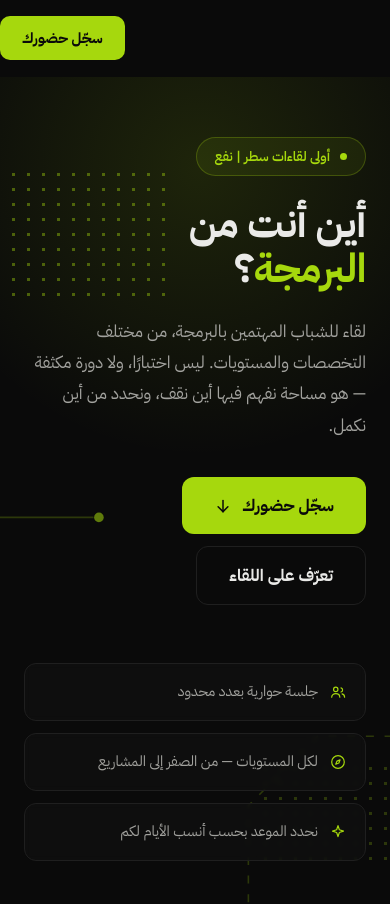
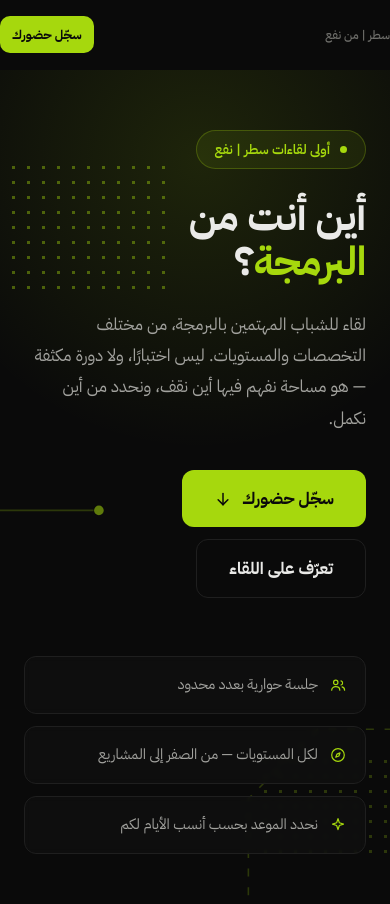
Before and after one commit to AboodAlkhaldi/khat, a Next.js app: page / in a window 390 px wide. Shown: the top 904 px of the page. Built offline with nearby package versions, Linux system fonts and the light colour scheme.

Commit message:
edit the gap at the header

```diff
--- a/app/globals.css
+++ b/app/globals.css
@@ -157,6 +157,7 @@ p {
   display: flex;
   align-items: center;
   justify-content: space-between;
+  gap: 16px;
   padding: 16px 0;
 }
 
@@ -164,6 +165,8 @@ p {
   display: flex;
   align-items: center;
   gap: 14px;
+  flex: 1;
+  min-width: 0;
 }
 
 .brand-name {
@@ -172,12 +175,7 @@ p {
   color: var(--text-faint);
   padding-right: 14px;
   border-right: 1px solid var(--line);
-}
-
-@media (max-width: 560px) {
-  .brand-name {
-    display: none;
-  }
+  white-space: nowrap;
 }
 
 /* ---------------------------------------------------------------- buttons */
@@ -220,6 +218,24 @@ p {
   font-size: 14.5px;
   padding: 11px 22px;
   border-radius: 10px;
+}
+
+@media (max-width: 560px) {
+  .header-inner {
+    gap: 12px;
+  }
+
+  .brand-name {
+    font-size: 12px;
+    padding-right: 0;
+    border-right: 0;
+  }
+
+  .btn-sm {
+    flex: none;
+    font-size: 12.5px;
+    padding: 9px 12px;
+  }
 }
 
 .btn-ghost {
```
